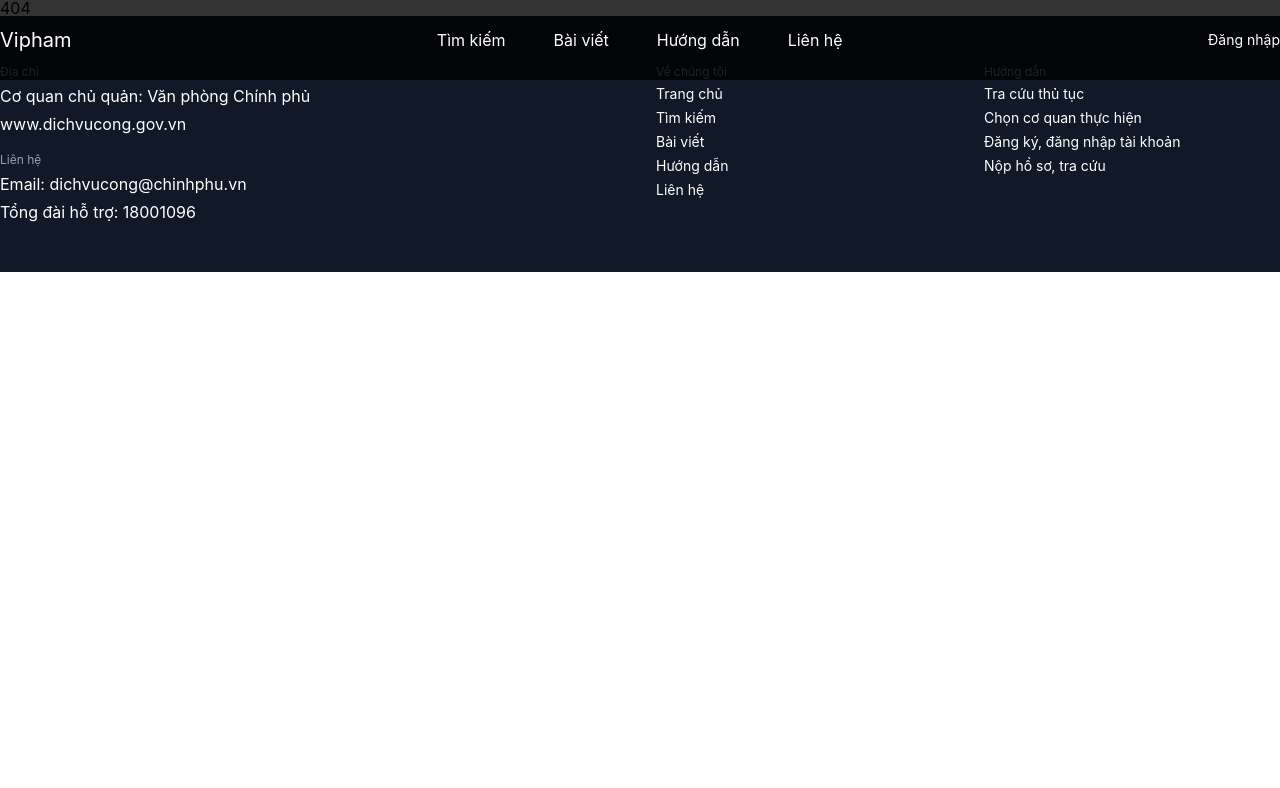
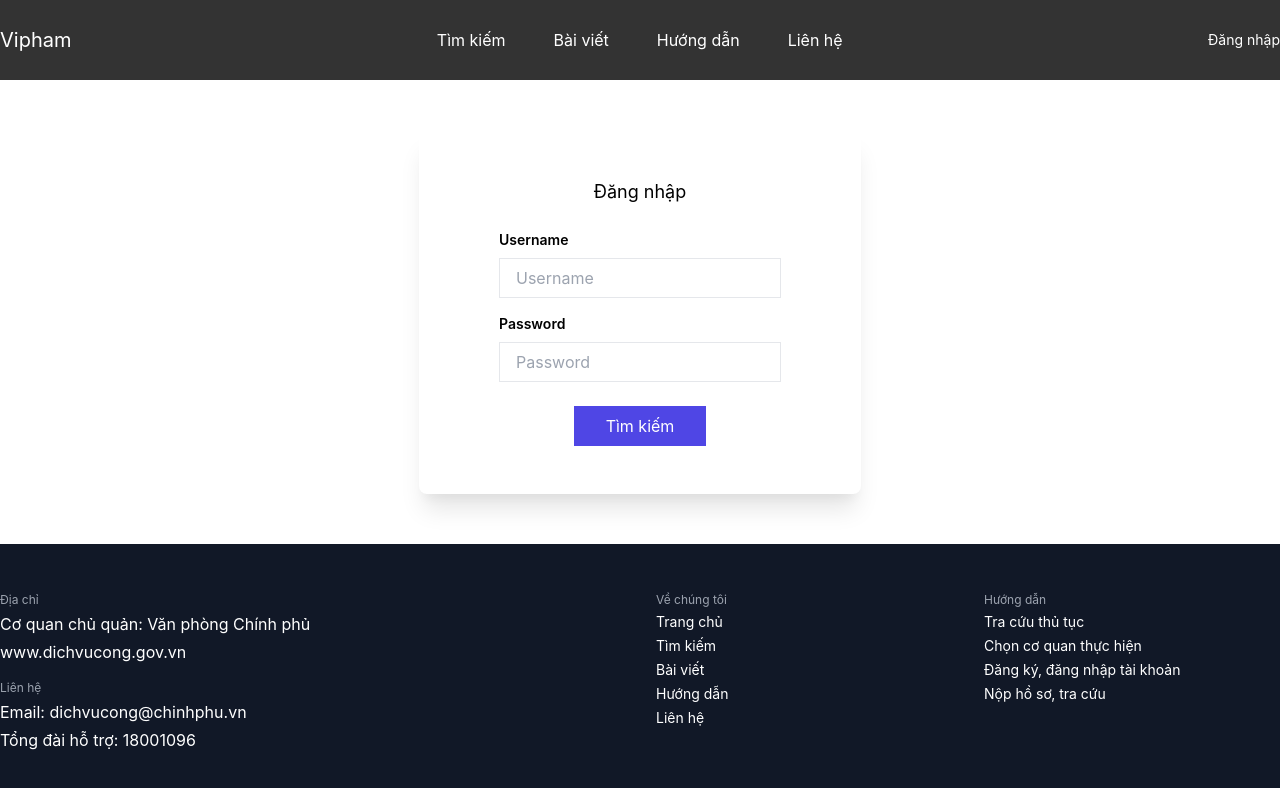
Before and after one commit to 1997808/ptit-traffic-violation-frontend, a React (Create React App) app: page /login in a window 1280 px wide. Shown: the top 788 px of the page. Built offline with nearby package versions, Linux system fonts and the light colour scheme.

Commit message:
login form

```diff
--- /dev/null
+++ b/src/assets/css_constant.js
@@ -0,0 +1,2 @@
+export const input_normal =
+  "h-10 w-full focus:outline-none border border-gray-200 px-4 py-2";
--- /dev/null
+++ b/src/components/LoginForm/LoginForm.js
@@ -0,0 +1,42 @@
+import React from "react";
+import { ButtonGradient } from "../Button/ButtonGradient";
+import { useForm } from "react-hook-form";
+import { input_normal } from "../../assets/css_constant";
+
+export const LoginForm = () => {
+  const { register, handleSubmit } = useForm();
+  const onSubmit = (data) => console.log(data);
+
+  return (
+    <>
+      <div className="mx-auto p-8 lg:p-12 shadow-xl rounded-lg bg-white">
+        <form onSubmit={handleSubmit(onSubmit)}>
+          <div className="w-full h-auto flex flex-col justify-between items-center">
+            <div className="text-lg mb-6">Đăng nhập</div>
+            <div className="flex-grow px-4 lg:px-8">
+              <div className="mb-4">
+                <p className="text-sm font-semibold mb-2">Username</p>
+                <input
+                  type="text"
+                  placeholder="Username"
+                  {...register("username", { required: true })}
+                  className={input_normal}
+                />
+              </div>
+              <div className="mb-6">
+                <p className="text-sm font-semibold mb-2">Password</p>
+                <input
+                  type="password"
+                  placeholder="Password"
+                  {...register("password", { required: true })}
+                  className={input_normal}
+                />
+              </div>
+            </div>
+            <ButtonGradient text={"Tìm kiếm"} type="submit" />
+          </div>
+        </form>
+      </div>
+    </>
+  );
+};
--- a/src/components/QuickSearch/QuickSearch.js
+++ b/src/components/QuickSearch/QuickSearch.js
@@ -1,6 +1,7 @@
 import React from "react";
 import { ButtonGradient } from "../Button/ButtonGradient";
 import { useForm } from "react-hook-form";
+import { input_normal } from "../../assets/css_constant";
 
 export const QuickSearch = () => {
   const { register, handleSubmit } = useForm();
@@ -19,7 +20,7 @@ export const QuickSearch = () => {
                   type="text"
                   placeholder="nhập số quyết định"
                   {...register("id", { required: true })}
-                  className="h-10 w-full focus:outline-none border border-gray-200 px-4"
+                  className={input_normal}
                 />
               </div>
               <div className="col-span-1">
@@ -28,14 +29,14 @@ export const QuickSearch = () => {
                   type="text"
                   placeholder="VD: 30A12345"
                   {...register("licensePlate", { required: true })}
-                  className="h-10 w-full focus:outline-none border border-gray-200 px-4"
+                  className={input_normal}
                 />
               </div>
               <div className="col-span-1">
                 <p className="mb-2">Loại phương tiện</p>
                 <select
                   {...register("vehicle", { required: true })}
-                  className="h-10 w-full focus:outline-none border border-gray-200 px-4"
+                  className={input_normal}
                 >
                   <option value="oTo">Ô tô</option>
                   <option value="xeMay">Xe máy</option>
--- a/src/features/layout/client.js
+++ b/src/features/layout/client.js
@@ -6,9 +6,13 @@ import { Footer } from "../../components/Footer/Footer";
 export const ClientLayout = () => {
   return (
     <>
-      <Header />
-      <Outlet />
-      <Footer />
+      <div className="flex flex-col justify-between min-h-screen">
+        <Header />
+        <div className="flex flex-grow">
+          <Outlet />
+        </div>
+        <Footer />
+      </div>
     </>
   );
 };
--- a/src/features/pages/client/index.js
+++ b/src/features/pages/client/index.js
@@ -10,7 +10,7 @@ import { GuideCardList } from "../../../container/GuideCardList/GuideCardList";
 export const Home = () => {
   return (
     <div className="w-full h-auto">
-      <div className="relative w-full pb-20 mb-20">
+      <div className="relative w-full pb-16 lg:pb-20 mb-20">
         <Slider />
         <div className="absolute w-full bottom-0 left-0">
           <QuickSearch />
--- a/src/features/pages/client/login.js
+++ b/src/features/pages/client/login.js
@@ -1,9 +1,10 @@
 import React from "react";
+import { LoginForm } from "../../../components/LoginForm/LoginForm";
 
 export const Login = () => {
   return (
-    <div className="">
-      <p>404</p>
+    <div className="w-full h-auto mt-20 flex justify-center items-center">
+      <LoginForm />
     </div>
   );
 };
```
